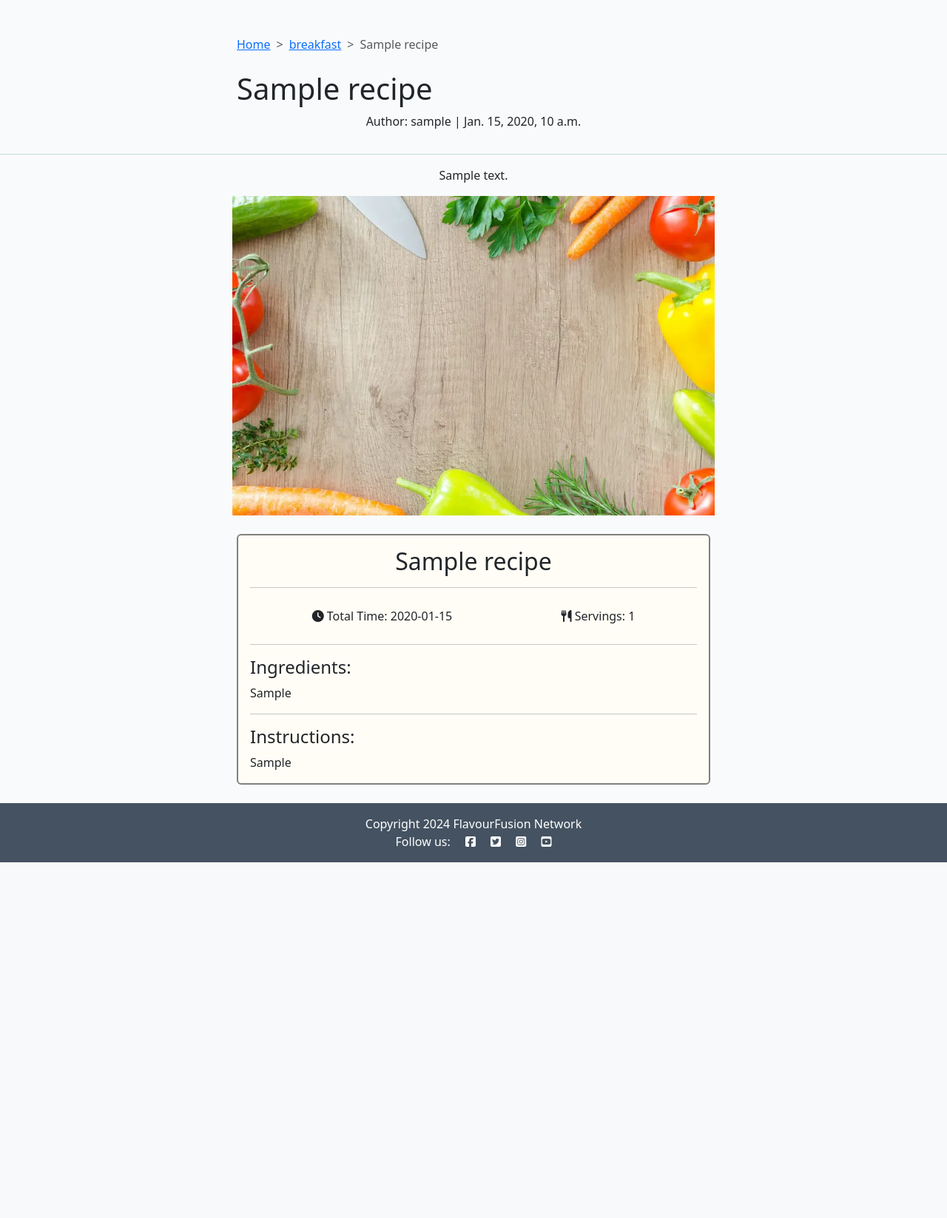
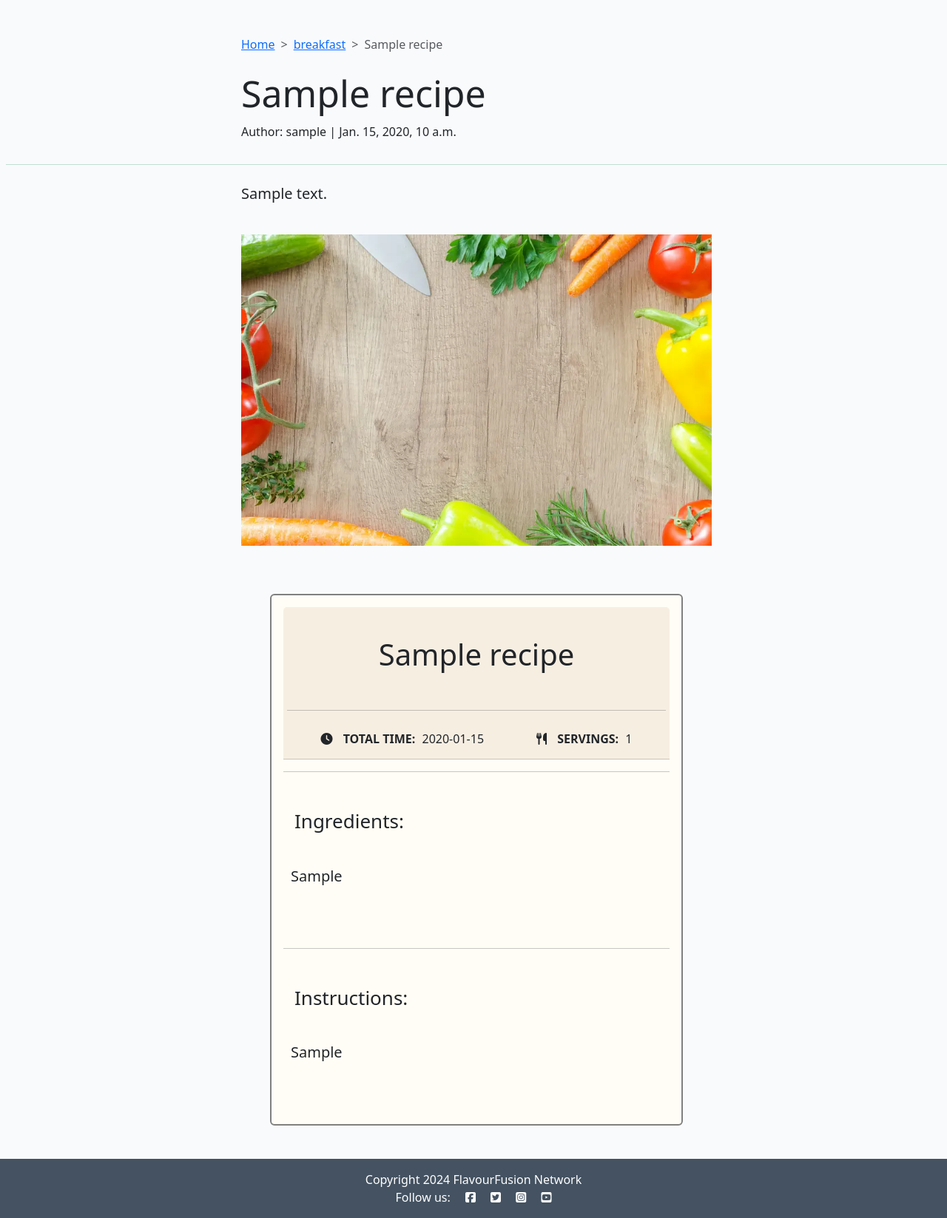
Before and after one commit to Brindusa22/FlavourFusion-Network, a Django app: a page that uses recipes/templates/recipes/recipe_detail.html in a window 1280 px wide. Shown: the part 56-1703 px from the top of the page at 74% size. Before the commit the page ends 1222 px from the top, so only its background shows below. Run offline with Django 4.2, Linux system fonts and the light colour scheme; tables that the repository leaves empty hold one stand-in row (values such as "Sample post"); some libraries are stand-ins or nearby versions.

Commit message:
Update styles to  recipe_detail template

```diff
--- a/recipes/templates/recipes/recipe_detail.html
+++ b/recipes/templates/recipes/recipe_detail.html
@@ -1,11 +1,11 @@
 {% extends 'base.html' %}
 {% block content %}
 {% load static %}
-
 <div class="row">
+    <div class="col recipe-container">
         <div class="recipe-header-container">
             <div class="row g-0 justify-content-center">
-            <div class="col-md-6 mb-2 mt-5 ">
+                <div class="col-lg-6 mb-2 mt-5">
                     <!-- Breadcrumbs Bootstrap -->
                     <nav style="--bs-breadcrumb-divider: '>';" aria-label="breadcrumb">
                         <ol class="breadcrumb">
@@ -18,11 +18,11 @@
             </div>
 
             <div class="row g-0 justify-content-center">
-            <div class="col-md-6">
+                <div class="col-lg-6">
                     <!-- Recipe title goes in these h1 tags -->
-                <h1 class="recipe-title">{{ recipe.title }}</h1>
+                    <h1 class="card-title">{{ recipe.title }}</h1>
                     <!-- Recipe author goes before | created date goes after -->
-                <p class="recipe-subtitle">Author: {{ recipe.author }} | {{ recipe.created_on }}</p>
+                    <p>Author: {{ recipe.author }} | {{ recipe.created_on }}</p>
                 </div>
             </div>
         </div>
@@ -30,15 +30,15 @@
             <hr>
         </div>
         <div class="row g-0 justify-content-center">
-        <div class="col-md-6">
+            <div class="col-lg-6 card-text recipe-description">
                 <!-- Recipe description -->
-            <p class="recipe-subtitle">{{ recipe.description }}</p>
+                <p>{{ recipe.description }}</p>
             </div>
         </div>
 
         <!-- Main Image -->
         <div class="row g-0 justify-content-center">
-        <div class="d-md-block col-md-6 sm-12">
+            <div class="col-lg-6 sm-12 recipe-image">
                 <img src="{% static 'images/default.webp' %}" class="scale" alt="placeholder">
             </div>
         </div>
@@ -46,32 +46,37 @@
 
         <div class="container">
             <div class="row g-0 justify-content-center">
-            <div class="col-md-6 card">
+                <div class="col-lg-6 card">
                     <div class="card-body">
-                    <h2 class="card-title">{{ recipe.title }}</h2>
+                        <div class="card-header">
+                            <h2 class="centered-text">{{ recipe.title }}</h2>
                             <hr>
                             <div class="recipe-details">
                                 <div class="recipe-time">
-                            <i class="fa-solid fa-clock"></i></i>
-                            <span>Total Time: {{recipe.total_time}}</span>
+                                    <i class="fa-solid fa-clock"></i>
+                                    <span class="details-label">Total Time: </span> <span>{{recipe.total_time}}</span>
                                 </div>
                                 <div class="recipe-servings">
                                     <i class="fa-solid fa-utensils"></i>
-                            <span>Servings: {{ recipe.servings }}</span>
+                                    <span class="details-label">Servings: </span> <span> {{ recipe.servings }}</span>
+                                </div>
                          </div>
                         </div>
                         <hr>
-                    <div>
+                        <div class="card-text">
                             <h4>Ingredients:</h4>
-
+                            <div class="recipe-ingredients">
+                                <p>
                                 {{ recipe.ingredients|safe }}
-
+                                </p>
+                        </div>
                         </div>
 
                         <hr>
-                    <div>
+                        <div class="card-text">
                             <h4>Instructions:</h4>
-                        <p class="card-text"> {{ recipe.instructions | safe }}</p>
+                            <div class="recipe-instructions">
+                                <p> {{ recipe.instructions | safe }}</p>
                             </div>
                         </div>
                     </div>
@@ -79,5 +84,5 @@
             </div>
         </div>
     </div>
-
+</div>
 {% endblock content %}
--- a/static/css/style.css
+++ b/static/css/style.css
@@ -2,10 +2,46 @@ body {
     background-color: #F9FAFC;
 }
 
+.recipe-container{
+    padding-left: 20px;
+}
 .card {
     border: 2px gray solid;
-    margin: 25px 0 25px 0;
+    margin: 25px 0 45px 0;
     background-color: #fffdf5;
+}
+
+.recipe-description p {
+    margin-top: 0.5rem;
+    margin-bottom: 2.5rem;
+}
+
+.recipe-image {
+    margin-bottom: 2.5rem;
+}
+
+.card-text {
+    font-size: 20px;
+}
+
+.card-header {
+    background-color: rgb(247, 238, 226);
+    padding: 5px;
+}
+
+.card-body h2 {
+    font-size: 40px;
+    padding: 35px;
+}
+
+.card-body h4 {
+    font-size: 26px;
+    padding-top: 35px;
+    padding-left: 15px;
+}
+
+.recipe-ingredients, .recipe-instructions {
+    padding: 35px 0 50px 10px;
 }
 
 .recipe-details {
@@ -14,13 +50,25 @@ body {
     padding: 10px;
 }
 
-.card-title {
+.details-label {
+    text-transform: uppercase;
+    font-weight: bold;
+    margin-right: 5px;
+}
+
+.recipe-details i {
+    margin-right: 10px;
+}
+
+.card-title{
+    font-size: 50px;
+    margin-bottom: 10px;
+}
+
+.centered-text {
     text-align: center;
 }
 
-.recipe-subtitle {
-    text-align: center;
-}
 
 .brand {
     font-family: Lato, sans-serif;
@@ -174,3 +222,12 @@ body {
 .approval {
     color: rgb(222, 146, 168);
 }
+
+
+/* Styles for small screens 576px wide and smaller */
+
+@media only screen and (max-width: 576px) {
+    .recipe-details {
+        display: block;
+    }
+}
```
Also changed, not shown: recipes/admin.py (+1 -15 lines). Lines whose indentation alone changed are shown as unchanged.
